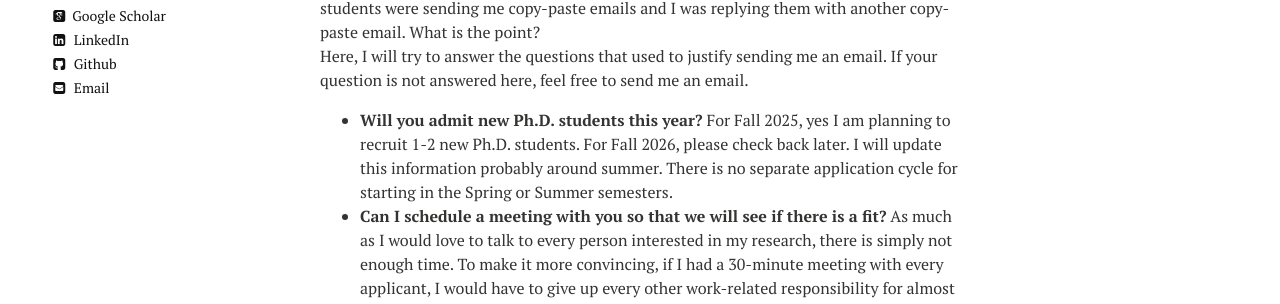
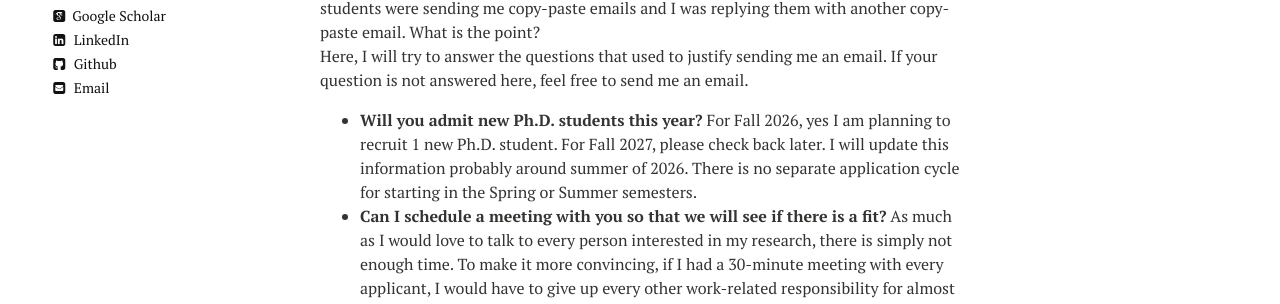
Before and after one commit to ebiyik/ebiyik.github.io, a Jekyll site: the page built from prospective.html, in a window 1280 px wide. Shown: the part 409-713 px from the top of the page. Built offline with Jekyll 4.4.1, drawn with Linux system fonts in a browser that asks for light colours; nearby versions of some CDN libraries.

Commit message:
Update prospective.html

```diff
--- a/prospective.html
+++ b/prospective.html
@@ -15,7 +15,7 @@ tags: contact, email, website, prospective, student, postdoc
 	Until December 2024, I replied all emails about joining my lab as a Ph.D. student (it is possible that I missed a few). However, it was not sustainable -- I was receiving 50-100 such emails per month for half of the year. And more importantly, I realized most of the students were sending me copy-paste emails and I was replying them with another copy-paste email. What is the point?<br />
 	Here, I will try to answer the questions that used to justify sending me an email. If your question is not answered here, feel free to send me an email.
 	<ul>
-		<li><strong>Will you admit new Ph.D. students this year?</strong> For Fall 2025, yes I am planning to recruit 1-2 new Ph.D. students. For Fall 2026, please check back later. I will update this information probably around summer. There is no separate application cycle for starting in the Spring or Summer semesters.</li>
+		<li><strong>Will you admit new Ph.D. students this year?</strong> For Fall 2026, yes I am planning to recruit 1 new Ph.D. student. For Fall 2027, please check back later. I will update this information probably around summer of 2026. There is no separate application cycle for starting in the Spring or Summer semesters.</li>
 		<li><strong>Can I schedule a meeting with you so that we will see if there is a fit?</strong> As much as I would love to talk to every person interested in my research, there is simply not enough time. To make it more convincing, if I had a 30-minute meeting with every applicant, I would have to give up every other work-related responsibility for almost a month. Please check <a href="https://liralab.usc.edu/research/">the research page</a> and <a href="https://liralab.usc.edu/publications/">the publications</a> of my lab. They should give you an idea about whether I am a good fit for you as an advisor or not. And I cannot comment on whether or not you are good fit for me as a Ph.D. student before seeing the entire application pool because the process is inherently competitive.
 		<li><strong>Which department should I apply?</strong> Either Computer Science (CS) of Electrical and Computer Engineering (ECE). I have an appointment in both departments, so it does not matter for joining my lab. You should decide based on which other professors you would be interested in working with, as some of them may have appointments only in one of the departments (see the list of robotics faculty <a href="https://rasc.usc.edu/faculty/">here</a>). You may be under the impression that one department may be more competitive than the other, etc. I evaluate all applications in the same way, without even paying attention to the department. So you should not try to strategize in this way. I do not (and cannot) recruit Ph.D. students from any other departments.</li>
 		<li><strong>I do not want to submit an application if I have no chance, can you pre-evaluate my application?</strong> Again, there is not enough time. I suggest checking the profiles of <a href="https://liralab.usc.edu/people/">my current Ph.D. students</a>. Projecting their profiles a few years back when they were applying, do you think you'd have a similar/better application? If yes, please go ahead and apply!</li>
```
